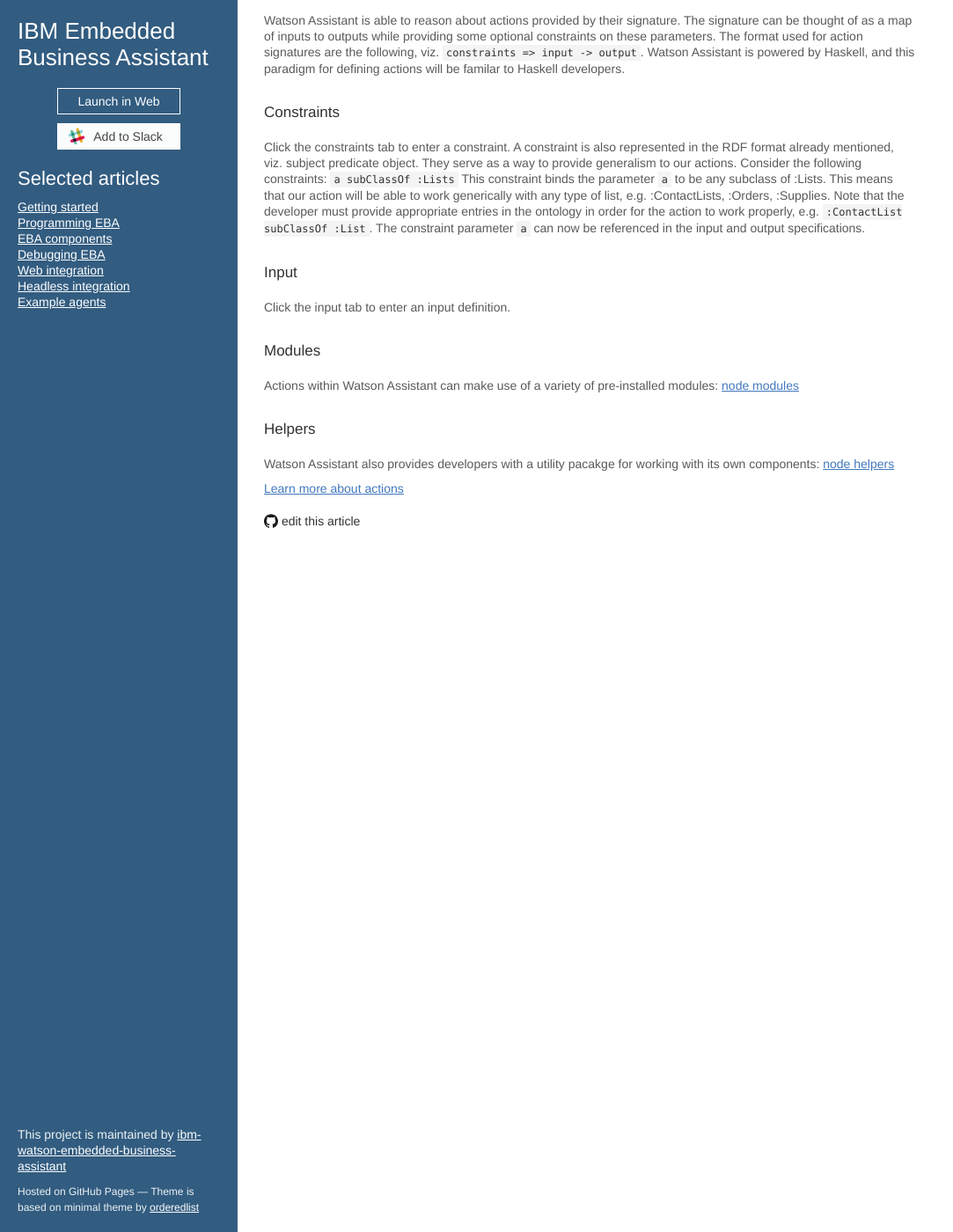
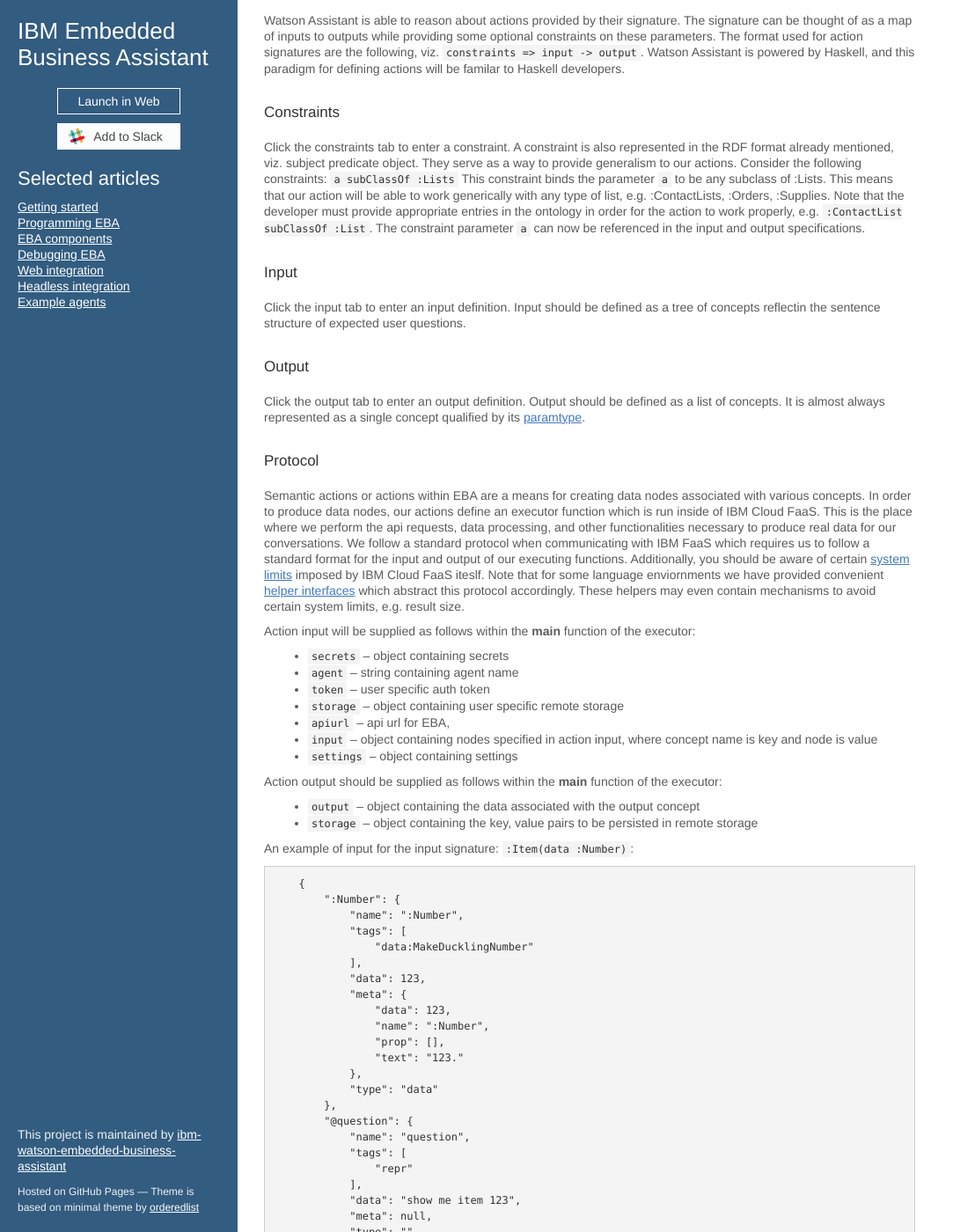
Before and after one commit to ibm-watson-embedded-business-assistant/eba-example-agents, a Jekyll site: the page built from docs/lab/Actions.md, in a window 1280 px wide and 1400 px high, scrolled down 278 px. Shown: the whole window at 88% size, without its empty margins (0-1083 px from the left). Built offline with Jekyll 4.4.1, drawn with Linux system fonts in a browser that asks for light colours; our own code applies the rules of GitHub Pages for plain Markdown files; the repository's description, which GitHub fills in, is left out; some of the changed text lies outside the part shown.

Commit message:
define IBM Cloud FaaS action protocol

````diff
--- a/docs/lab/Actions.md
+++ b/docs/lab/Actions.md
@@ -16,7 +16,101 @@
 
 ### Input
 
-Click the input tab to enter an input definition.
+Click the input tab to enter an input definition. Input should be defined as a tree of concepts reflectin the sentence structure of expected user questions.
+
+### Output
+
+Click the output tab to enter an output definition. Output should be defined as a list of concepts. It is almost always represented as a single concept qualified by its [paramtype](../components/Actions.md#ParamType).
+
+### Protocol
+
+Semantic actions or actions within EBA are a means for creating data nodes associated with various concepts. In order to produce data nodes, our actions define an executor function which is run inside of IBM Cloud FaaS. This is the place where we perform the api requests, data processing, and other functionalities necessary to produce real data for our conversations. We follow a standard protocol when communicating with IBM FaaS which requires us to follow a standard format for the input and output of our executing functions. Additionally, you should be aware of certain [system limits](https://console.bluemix.net/docs/openwhisk/openwhisk_reference.html#openwhisk_syslimits) imposed by IBM Cloud FaaS iteslf. Note that for some language enviornments we have provided convenient [helper interfaces](#helpers) which abstract this protocol accordingly. These helpers may even contain mechanisms to avoid certain system limits, e.g. result size.
+
+Action input will be supplied as follows within the __main__ function of the executor:
+
+- `secrets` -- object containing secrets
+- `agent` -- string containing agent name
+- `token` -- user specific auth token
+- `storage` -- object containing user specific remote storage
+- `apiurl` -- api url for EBA,
+- `input` -- object containing nodes specified in action input, where concept name is key and node is value
+- `settings` -- object containing settings
+
+Action output should be supplied as follows within the __main__ function of the executor:
+
+- `output` -- object containing the data associated with the output concept
+- `storage` -- object containing the key, value pairs to be persisted in remote storage
+
+An example of input for the input signature: `:Item(data :Number)`:
+```
+    {
+        ":Number": {
+            "name": ":Number",
+            "tags": [
+                "data:MakeDucklingNumber"
+            ],
+            "data": 123,
+            "meta": {
+                "data": 123,
+                "name": ":Number",
+                "prop": [],
+                "text": "123."
+            },
+            "type": "data"
+        },
+        "@question": {
+            "name": "question",
+            "tags": [
+                "repr"
+            ],
+            "data": "show me item 123",
+            "meta": null,
+            "type": ""
+        },
+        ":Item": {
+            "name": "ex:Item",
+            "tags": [
+                "item"
+            ],
+            "data": [
+                {
+                    "synonyms": [
+                        "detail",
+                        "particular",
+                        "point",
+                        "token"
+                    ],
+                    "cpostag": "NOUN",
+                    "lemma": "item",
+                    "postag": "NN",
+                    "id": 3,
+                    "deprel": "dobj",
+                    "length": 4,
+                    "form": "item",
+                    "start": 8
+                }
+            ],
+            "meta": null,
+            "type": "concept"
+        }
+    }
+```
+
+An example of output for the output signature: `data :Item`:
+```
+    {
+        "output": {
+            ":Item": {
+                "data": "item-data"
+            }
+        },
+        "storage": {
+            "hello": "world"
+        }
+    }
+```
+
+You are welcome to reference the javascript source code implementation of the [helpers module](../../samples/agent-runtime-nodejs/eba.js) which abstracts this protocol. You will find that our sample agents make use of the interfaces exported from this module.
 
 ### Modules
 
````
Also changed, not shown: docs/components/Actions.md (+1 -1 lines).
